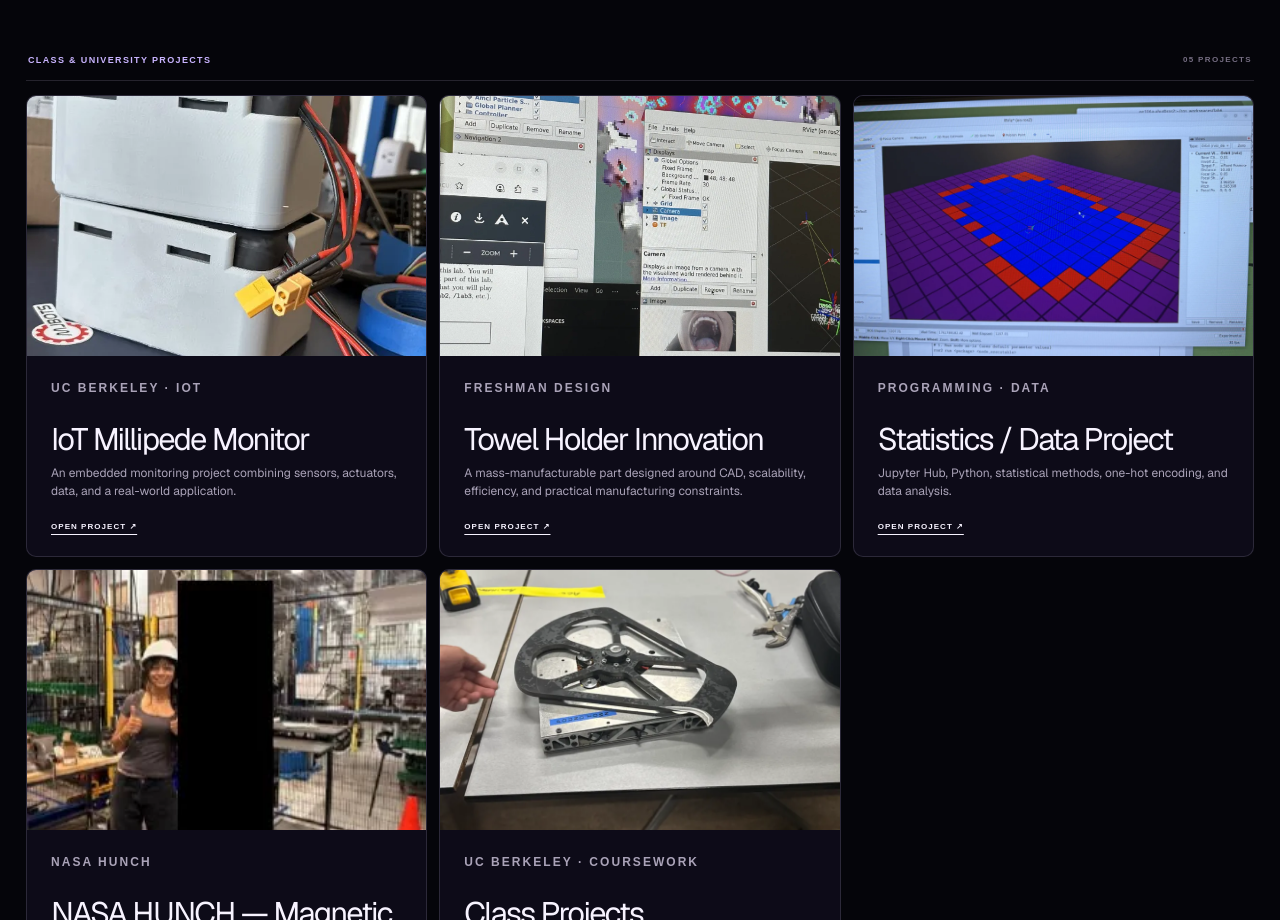
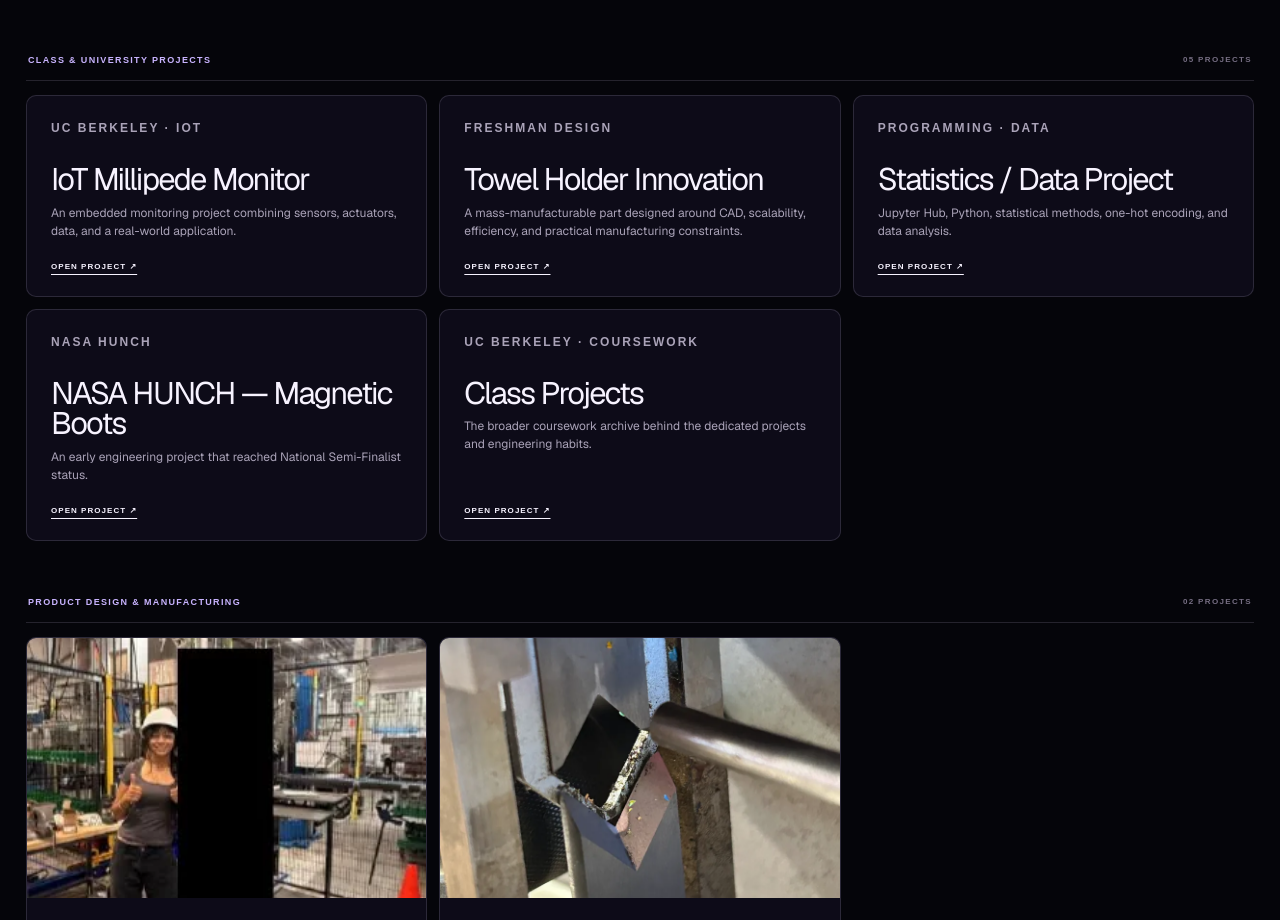
Before and after one commit to GursimarVirk/SimarWebsite, a Next.js app: page / in a window 1280 px wide. Shown: the part 4552-5472 px from the top of the page. Built offline with nearby package versions, Linux system fonts and the light colour scheme.

Commit message:
Use only project-matched imagery in portfolio cards and detail pages

```diff
--- a/app/page.tsx
+++ b/app/page.tsx
@@ -84,12 +84,12 @@ const projects = [
   {slug:"motorcycle-communication-system", title:"Motorcycle Communication System", group:"PRODUCT DEVELOPMENT", description:"A connected helmet concept combining GPS, Bluetooth, sensors, audio, AI, product research, and team coordination.", image:"/images/Home/027b9604ec0a299f5ae4b6edd26c88b4.webp", size:"small", category:"PRODUCT DESIGN & MANUFACTURING"},
   {slug:"combat-box", title:"Combat Box", group:"COMBAT ROBOTICS", description:"A 1/2-inch polycarbonate testing environment built for the teams I mentored.", image:"/images/1b8531ca4ea42eb702b0ae7fbf321db2.webp", size:"small", category:"COMBAT ROBOTICS"},
   {slug:"cars-and-machines", title:"Cars & Machines", group:"PERSONAL SHOP", description:"6+ years of machining, lathe work, welding, maintenance, a C4 Corvette, and a Jeep restoration.", image:"/images/Cars and Machines/2ea1f7ee762bbaaa434b56d33143590f.webp", size:"small", category:"PERSONAL BUILDS & MACHINES"},
-  {slug:"iot-millipede-monitor", title:"IoT Millipede Monitor", group:"UC BERKELEY · IOT", description:"An embedded monitoring project combining sensors, actuators, data, and a real-world application.", image:"/images/Home/67c15c7a7ba0b7e2a3252cb7c0b6c6e6.webp", size:"small", category:"CLASS & UNIVERSITY PROJECTS"},
-  {slug:"towel-holder-innovation", title:"Towel Holder Innovation", group:"FRESHMAN DESIGN", description:"A mass-manufacturable part designed around CAD, scalability, efficiency, and practical manufacturing constraints.", image:"/images/Robotic Arms/95b3ce2f73b8bec877e0fcc27428e9aa.webp", size:"small", category:"CLASS & UNIVERSITY PROJECTS"},
-  {slug:"statistics-data-project", title:"Statistics / Data Project", group:"PROGRAMMING · DATA", description:"Jupyter Hub, Python, statistical methods, one-hot encoding, and data analysis.", image:"/images/Robotic Arms/07a3486b8df22099776ca84ff37c188e.webp", size:"small", category:"CLASS & UNIVERSITY PROJECTS"},
-  {slug:"nasa-hunch-magnetic-boots", title:"NASA HUNCH — Magnetic Boots", group:"NASA HUNCH", description:"An early engineering project that reached National Semi-Finalist status.", image:"/images/Home/027b9604ec0a299f5ae4b6edd26c88b4.webp", size:"small", category:"CLASS & UNIVERSITY PROJECTS"},
+  {slug:"iot-millipede-monitor", title:"IoT Millipede Monitor", group:"UC BERKELEY · IOT", description:"An embedded monitoring project combining sensors, actuators, data, and a real-world application.", image:"", size:"small", category:"CLASS & UNIVERSITY PROJECTS"},
+  {slug:"towel-holder-innovation", title:"Towel Holder Innovation", group:"FRESHMAN DESIGN", description:"A mass-manufacturable part designed around CAD, scalability, efficiency, and practical manufacturing constraints.", image:"", size:"small", category:"CLASS & UNIVERSITY PROJECTS"},
+  {slug:"statistics-data-project", title:"Statistics / Data Project", group:"PROGRAMMING · DATA", description:"Jupyter Hub, Python, statistical methods, one-hot encoding, and data analysis.", image:"", size:"small", category:"CLASS & UNIVERSITY PROJECTS"},
+  {slug:"nasa-hunch-magnetic-boots", title:"NASA HUNCH — Magnetic Boots", group:"NASA HUNCH", description:"An early engineering project that reached National Semi-Finalist status.", image:"", size:"small", category:"CLASS & UNIVERSITY PROJECTS"},
   {slug:"keiser-wire-raceway", title:"Keiser Wire Raceway", group:"MANUFACTURING · PRODUCT DESIGN", description:"A modular raceway combining pneumatic lines and electrical wiring, designed around safety, manufacturability, installation, and cost.", image:"/images/Kesier Wire Raceway/a7c13c2d2bd19eb90e68383b5a985ac4.webp", size:"small", category:"PRODUCT DESIGN & MANUFACTURING"},
-  {slug:"class-projects", title:"Class Projects", group:"UC BERKELEY · COURSEWORK", description:"The broader coursework archive behind the dedicated projects and engineering habits.", image:"/images/Home/b5edc2802fd22f5e3d828898fd11e6f4.webp", size:"small", category:"CLASS & UNIVERSITY PROJECTS"},
+  {slug:"class-projects", title:"Class Projects", group:"UC BERKELEY · COURSEWORK", description:"The broader coursework archive behind the dedicated projects and engineering habits.", image:"", size:"small", category:"CLASS & UNIVERSITY PROJECTS"},
 ];
 
 
```
